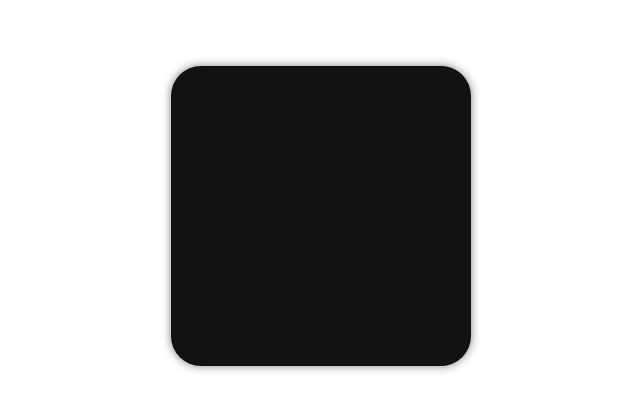
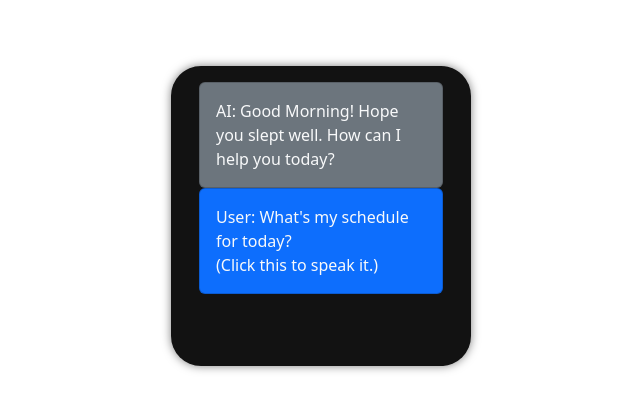
Before and after one commit to Ravi-Pogaku/CSCI4620-prototype, a React (Vite) app in the folder hci-prototype/: page /ai-assistant in a window 1280 px wide. Shown: the part 184-594 px from the top of the page, without its empty margins (319-959 px from the left). Built offline with nearby package versions, Linux system fonts and the light colour scheme.

Commit message:
Talking to AIAssistant page complete

```diff
--- a/hci-prototype/src/components/ScrollableContainer.jsx
+++ b/hci-prototype/src/components/ScrollableContainer.jsx
@@ -50,10 +50,10 @@ function ScrollableContainer({ children, style, className }) {
         }
     };
 
-    useEffect(() => {
-        // Center the container when the component mounts
-        centerContainer();
-    }, []);
+    // useEffect(() => {
+    //     // Center the container when the component mounts
+    //     centerContainer();
+    // }, []);
 
     return (
         <div
@@ -67,7 +67,7 @@ function ScrollableContainer({ children, style, className }) {
             onScroll={handleScroll} // Track scrolling
         >
             {/* Scroll progress bar */}
-            <div
+            {/* <div
                 style={{
                     position: 'absolute',
                     top: 0,
@@ -78,7 +78,7 @@ function ScrollableContainer({ children, style, className }) {
                     borderRadius: '5px',
                     transition: 'height 0.1s ease-in-out', // Smooth animation
                 }}
-            ></div>
+            ></div> */}
 
             {/* Content */}
             {children}
--- a/hci-prototype/src/pages/AIAssistant.jsx
+++ b/hci-prototype/src/pages/AIAssistant.jsx
@@ -1,8 +1,61 @@
 import React from 'react';
 import 'bootstrap-icons/font/bootstrap-icons.css';
 import ScrollableContainer from '../components/ScrollableContainer';
+import Card from 'react-bootstrap/Card';
+import Row from 'react-bootstrap/Row';
+import Col from 'react-bootstrap/Col';
+
+import { useState } from 'react';
+
+const aiMessages = [
+  "Good Morning! Hope you slept well. How can I help you today?",
+  "Should I break it down into smaller tasks and integrate other acivities?",
+
+]
+
+const userMessages = [
+  "What's my schedule for today?",
+  "Yes",
+]
 
 function AIAssistant() {
+  const [messageIndex, setMessageIndex] = useState(0);
+  const messages = []
+
+  // Create a list of message cards
+  for (let i = 0; i < aiMessages.length; i++) {
+    messages.push(
+      <Card
+        key={"ai" + i}
+        className='bg-secondary'
+        hidden={i > messageIndex}
+      >
+        <Card.Body className='text-light'>
+          <Card.Text>
+              AI: {aiMessages[i]}
+          </Card.Text>
+        </Card.Body>
+      </Card>
+    )
+
+    messages.push(
+      <Card
+        key={"user" + i}
+        className='bg-primary'
+        hidden={i > messageIndex}
+        onClick={() => setMessageIndex(i + 1)}
+      >
+        <Card.Body className='text-light'>
+          <Card.Text>
+              User: {userMessages[i]} <br/>
+              {(i == messageIndex) ? "(Click this to speak it.)"  : ""}
+          </Card.Text>
+        </Card.Body>
+      </Card>
+    )
+  }
+
+
   return (
     <div
       style={{
@@ -26,7 +79,11 @@ function AIAssistant() {
         }}
         className="overflow-hidden"
       >
-        {/* No Content */}
+        <Row className='m-3'>
+          <Col>
+            {messages}
+          </Col>
+        </Row>
       </ScrollableContainer>
     </div>
   );
--- a/hci-prototype/src/pages/Home.jsx
+++ b/hci-prototype/src/pages/Home.jsx
@@ -4,9 +4,11 @@ import 'bootstrap-icons/font/bootstrap-icons.css';
 
 import { FontAwesomeIcon } from '@fortawesome/react-fontawesome';
 import { faHeartPulse } from '@fortawesome/free-solid-svg-icons';
+import { useNavigate } from 'react-router-dom';
 
 
 function Home() {
+  const navigate = useNavigate();
 
   return (
     <div
@@ -41,43 +43,24 @@ function Home() {
           className="d-flex flex-wrap align-items-center justify-content-center"
           style={{ gap: '2px' }}
         >
-                {/* <div
-              style={{
-                height: 75,
-                width: 75,
-                cursor: "pointer", // Makes it clear the div is clickable
-              }}
-              className="bg-secondary rounded-circle d-flex flex-shrink-0 justify-content-center align-items-center"
-              onClick={() => (window.location.href = '/AIAssistant.jsx')} // Redirect to the desired page
-            >
-              <img
-                src="./ai_assistant.png"
-                alt="AI Icon"
-                style={{
-                  height: "100%",
-                  width: "100%",
-                  objectFit: "cover",
-                  borderRadius: "100%",
-                }}
-              />
-            </div> */}
-
           <div
             style={{ height: 75, width: 75 }}
             className="bg-secondary rounded-circle d-flex flex-shrink-0 justify-content-center align-items-center"
+            onClick={() => (navigate("/ai-assistant"))} // Redirect to the desired page
           >
-            <i class="bi bi-alexa fs-2"></i>
+            <i className="bi bi-alexa fs-2"></i>
           </div>
 
           <div
             style={{ height: 75, width: 75 }}
             className="bg-secondary rounded-circle d-flex flex-shrink-0 justify-content-center align-items-center"
+            onClick={() => (navigate("/workouts"))}
           >
             <FontAwesomeIcon icon={faHeartPulse} size="2x" />
           </div>
 
 
-          <img
+          {/* <img
             className="rounded-circle p-1"
             src="https://via.placeholder.com/75"
             alt="Icon 3"
@@ -128,7 +111,7 @@ function Home() {
             className="rounded-circle p-1"
             src="https://via.placeholder.com/75"
             alt="Icon 4"
-          />
+          /> */}
         </div>
       </ScrollableContainer>
     </div>
```
Also changed, not shown: hci-prototype/src/pages/fitness_tracker.png (deleted).
